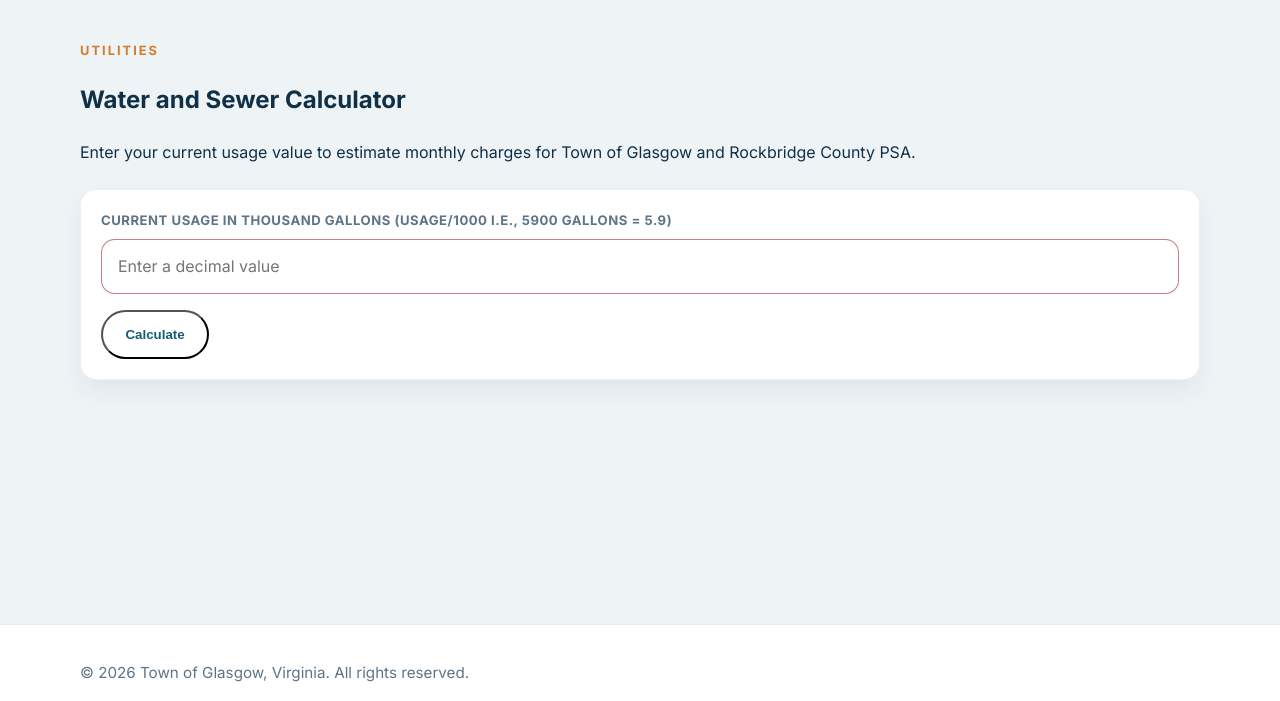
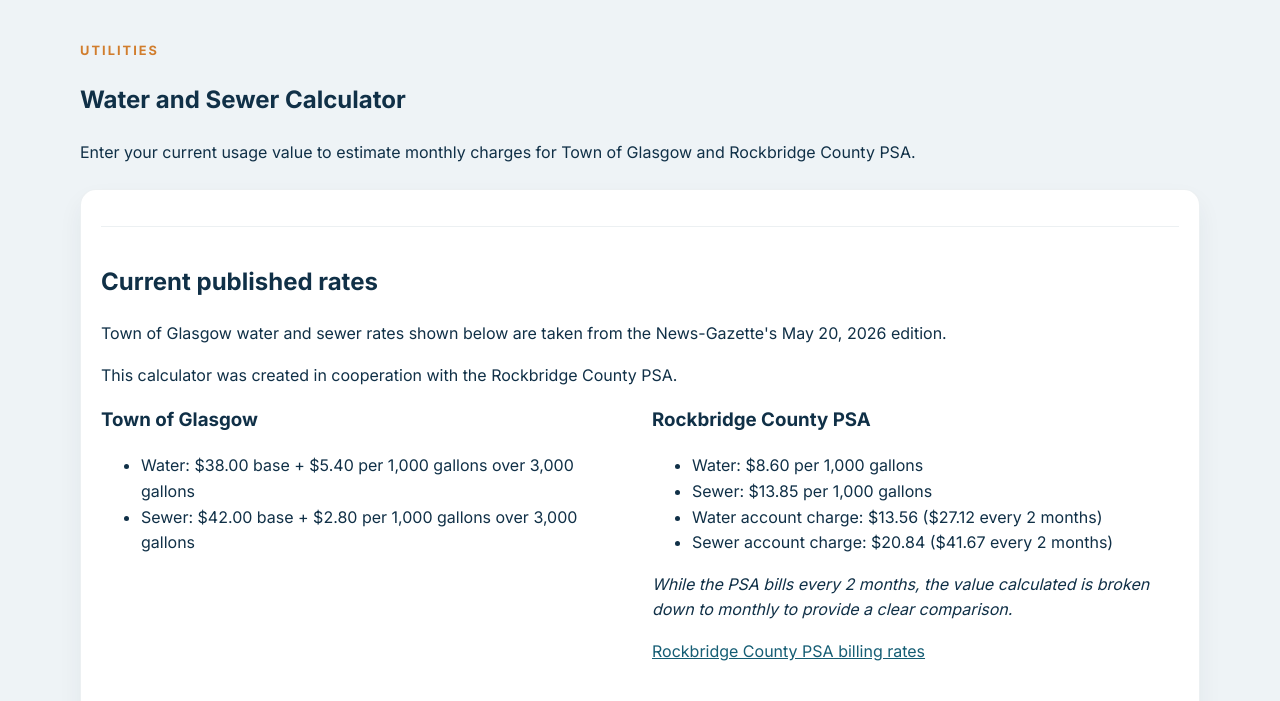
Before and after one commit to thanosiv/glasgowva, a plain HTML site: page watercalc.html in a window 1280 px wide. Shown: the part 80-781 px from the top of the page. Drawn offline with Linux system fonts and the light colour scheme.

Commit message:
editted to include rate information, and link to the Rockbridge County rates

```diff
--- a/watercalc.html
+++ b/watercalc.html
@@ -25,6 +25,33 @@
           </div>
 
           <article class="card">
+            <!-- This calculator was created in cooperation with the Rockbridge County PSA. -->
+            <div class="service-request-status-card" style="margin-bottom: 1.5rem;">
+              <h2>Current published rates</h2>
+              <p style="margin-top: 0.5rem; margin-bottom: 1rem;">Town of Glasgow water and sewer rates shown below are taken from the News-Gazette's May 20, 2026 edition.</p>
+              <p style="margin-top: 0; margin-bottom: 1rem;">This calculator was created in cooperation with the Rockbridge County PSA.</p>
+              <div style="display: grid; grid-template-columns: repeat(auto-fit, minmax(240px, 1fr)); gap: 1.5rem;">
+                <div>
+                  <h3>Town of Glasgow</h3>
+                  <ul>
+                    <li>Water: $38.00 base + $5.40 per 1,000 gallons over 3,000 gallons</li>
+                    <li>Sewer: $42.00 base + $2.80 per 1,000 gallons over 3,000 gallons</li>
+                  </ul>
+                </div>
+                <div>
+                  <h3>Rockbridge County PSA</h3>
+                  <ul>
+                    <li>Water: $8.60 per 1,000 gallons</li>
+                    <li>Sewer: $13.85 per 1,000 gallons</li>
+                    <li>Water account charge: $13.56 ($27.12 every 2 months)</li>
+                    <li>Sewer account charge: $20.84 ($41.67 every 2 months)</li>
+                  </ul>
+                  <p><em>While the PSA bills every 2 months, the value calculated is broken down to monthly to provide a clear comparison.</em></p>
+                  <p><a href="https://www.co.rockbridge.va.us/544/Billing-Rates?hl=en-US" target="_blank" rel="noopener">Rockbridge County PSA billing rates</a></p>
+                </div>
+              </div>
+            </div>
+
             <form id="water-calc-form" class="service-request-form" novalidate>
               <div class="form-group">
                 <label for="water-calc-input">Current Usage in Thousand Gallons (Usage/1000 i.e., 5900 Gallons = 5.9)</label>
--- a/watercalc.js
+++ b/watercalc.js
@@ -7,12 +7,14 @@ const GLASGOW_RATES = {
   BASE_ALLOWANCE_K_GAL: 3.0,
 
   // Water Rates (In-Town Residential)
+  // Source: News-Gazette, May 20, 2026 edition
   WATER_BASE_FEE: 38.00,       // $38.00 flat rate for first 3,000 gal
   WATER_OVERAGE_PER_K: 5.40,   // $0.54 per 100 gal ($5.40 per 1,000 gal)
 
   // Sewer Rates (In-Town Residential)
+  // Source: News-Gazette, May 20, 2026 edition
   SEWER_BASE_FEE: 42.00,       // $42.00 flat rate for first 3,000 gal
-  SEWER_OVERAGE_PER_K: 2.60    // $0.26 per 100 gal ($2.60 per 1,000 gal)
+  SEWER_OVERAGE_PER_K: 2.80    // $0.28 per 100 gal ($2.80 per 1,000 gal)
 };
 
 const PSA_RATES = {
```
